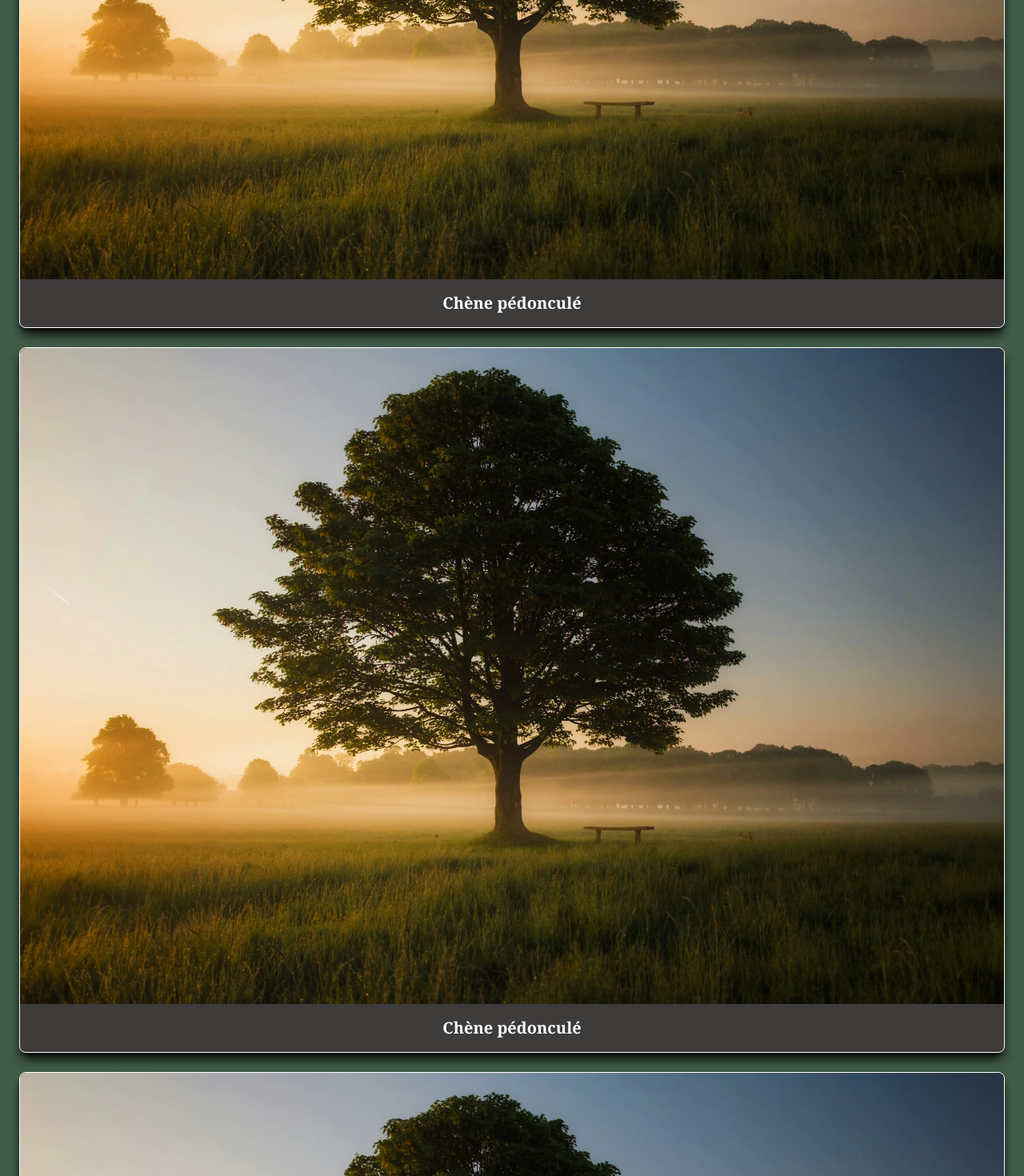
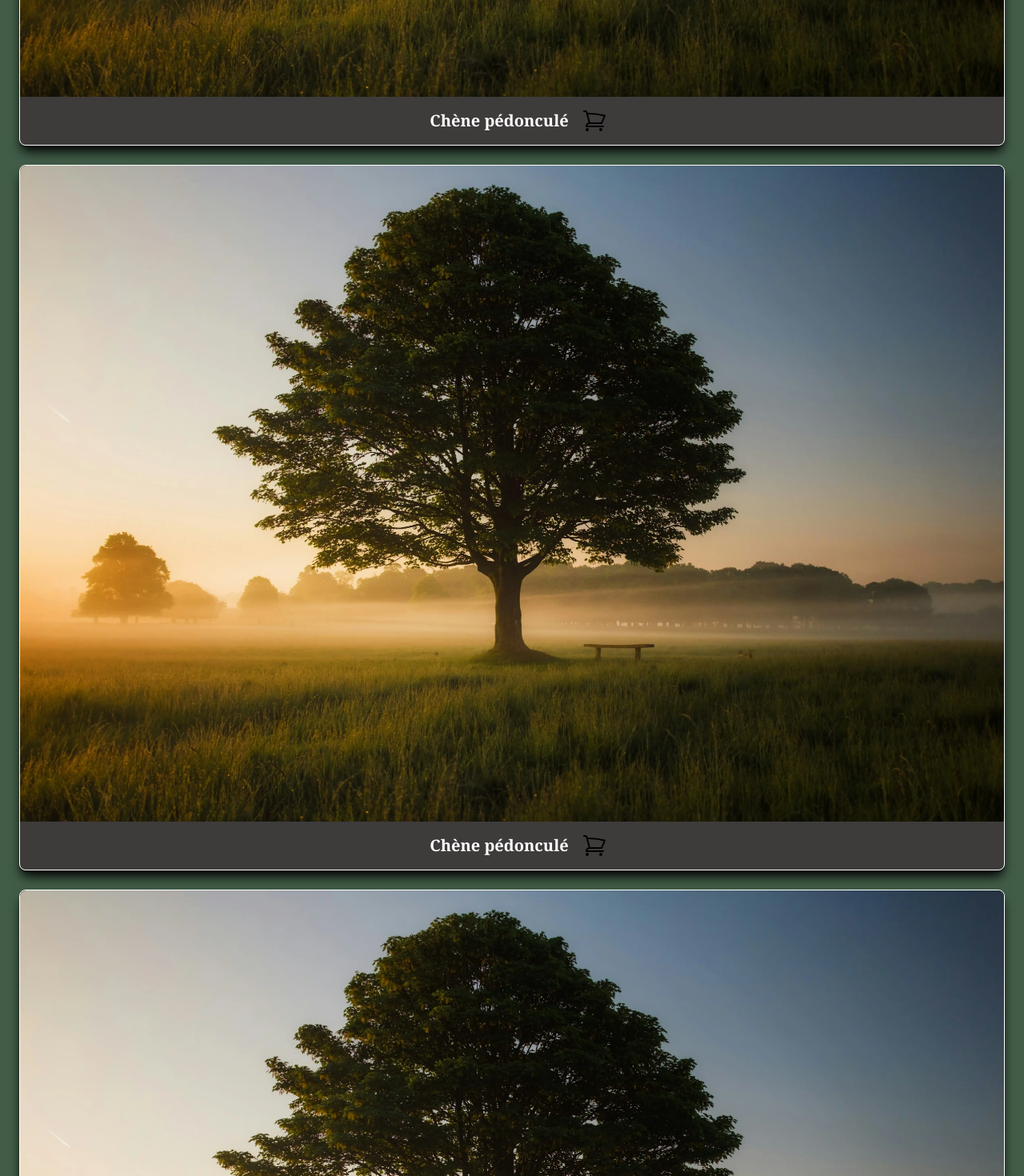
Before and after one commit to NathanBegue/GreenRoots-front, a React (Vite) app: page /boutique in a window 1280 px wide. Shown: the part 900-2370 px from the top of the page at 80% size. Built offline with nearby package versions, Linux system fonts and the light colour scheme.

Commit message:
page boutique presque fini, juste le logo panier à modifier

```diff
--- a/src/App.tsx
+++ b/src/App.tsx
@@ -1,8 +1,9 @@
-import Index from "./component/pages/Index";
+import Boutique from "./component/pages/Boutique";
+
 
 function App() {
   return (
-    <Index />
+    <Boutique />
   );
 }
 
--- /dev/null
+++ b/src/component/pages/Boutique.tsx
@@ -0,0 +1,38 @@
+import Header from "../layout/Header";
+import Card from "../ui/Card";
+import Footer from "../layout/Footer";
+
+export default function Boutique() {
+    return (
+        <div className="w-full max-w-screen overflow-hidden">
+            <Header />
+            <main className="bg-dark-primary text-white p-6 flex flex-col gap-6 text-center pt-24">
+
+                <section className="flex flex-col gap-6">
+                    <h2 className="text-2xl font-bold font-title text-left ">
+                        Nos arbres
+                    </h2>
+                    <div className="flex justify-end">
+                        <select name="categories" id="categ-id" className="bg-cta font-title text-right box-border max-w-42 rounded-md">
+                            <option className="text-left" value="">catégories</option>
+                            <option className="text-left" value="dog">Arbres fruitiers</option>
+                            <option className="text-left" value="cat">Arbres d’ornement</option>
+                            <option className="text-left" value="hamster">Arbres forestiers
+                            </option>
+                            <option className="text-left" value="parrot">Conifères</option>
+                            <option className="text-left" value="spider">Arbres à croissance rapide</option>
+                            <option className="text-left" value="goldfish">Arbres médicinaux</option>
+                        </select>
+                    </div>
+
+                    <div className="flex flex-col gap-6">
+                        <Card />
+                        <Card />
+                        <Card />
+                    </div>
+                </section>
+            </main>
+            <Footer />
+        </div>
+    )
+}
--- a/src/component/ui/Card.tsx
+++ b/src/component/ui/Card.tsx
@@ -4,9 +4,12 @@ export default function Card() {
             <div>
                 <img className="object-cover rounded-t-lg" src="/images/arbres/chene_pedoncule.webp" alt="" />
             </div>
-            <p className="text-xl font-bold p-4 font-title">
-                Chène pédonculé
-            </p>
+            <div className="flex">
+                <p className="text-xl font-bold p-4 font-title">
+                    Chène pédonculé
+                </p>
+                <img src="images/icons/shop-card.svg" alt="" className="w-8 " />
+            </div>
         </article>
     )
 }
```
